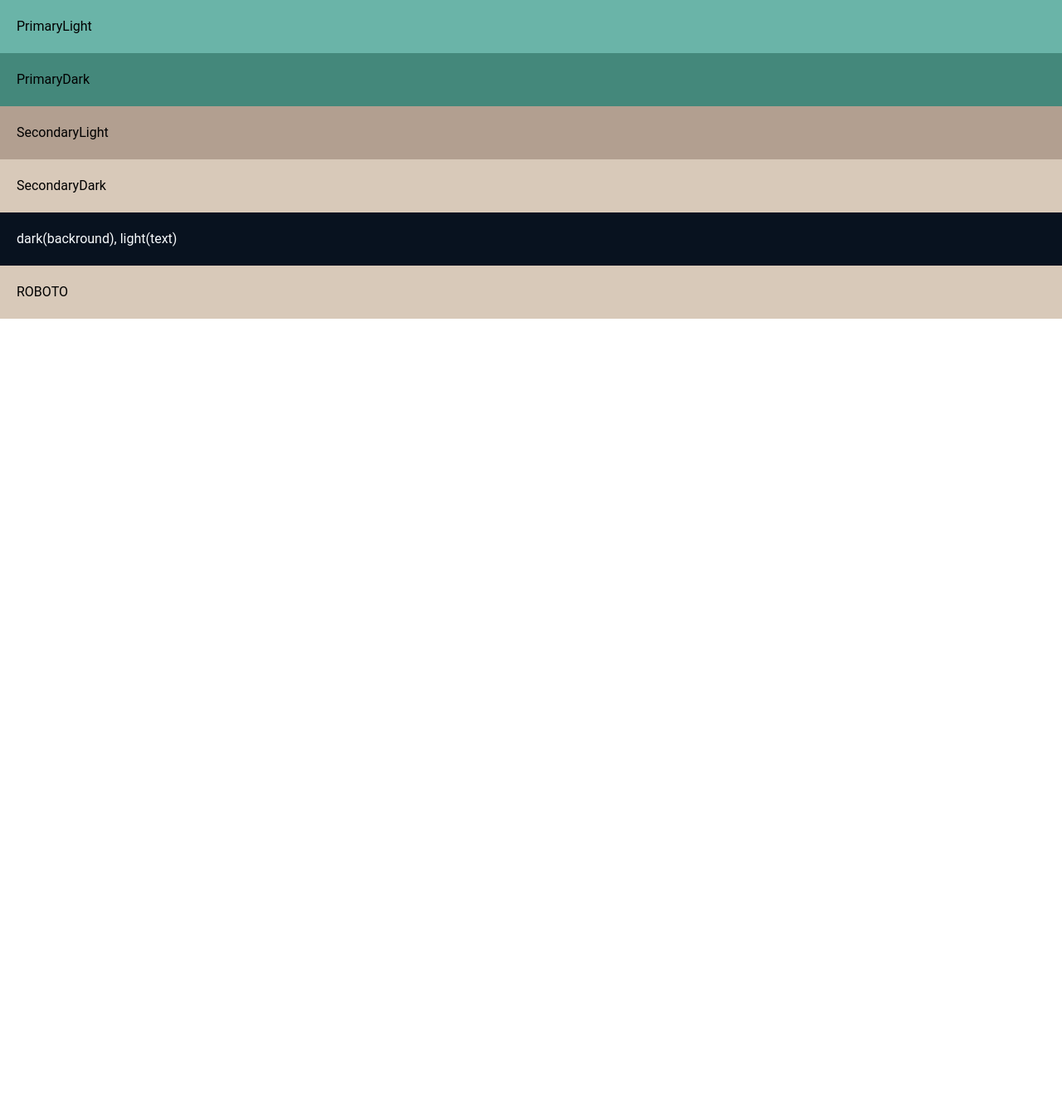
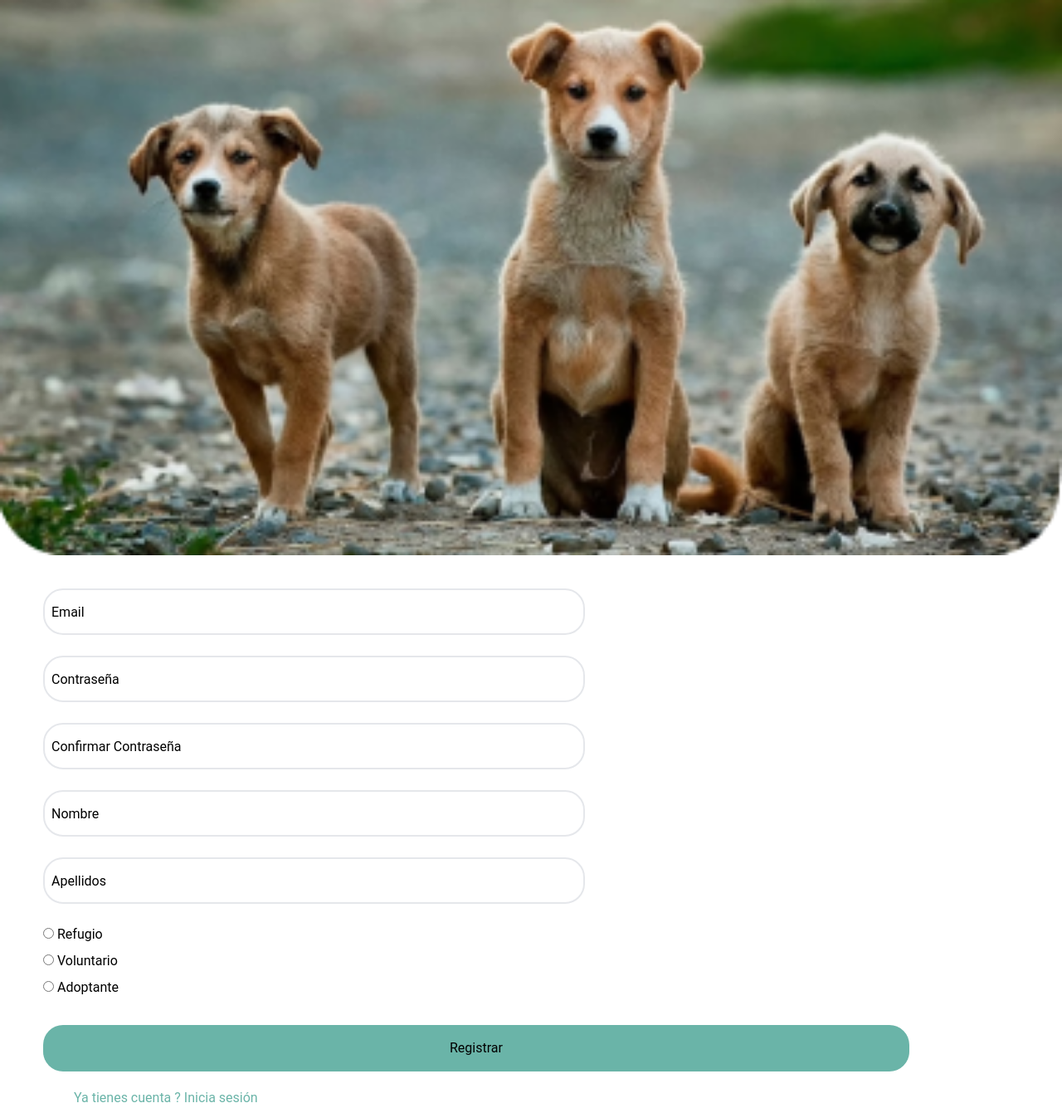
Before and after one commit to igrowker/i004-pawsome-front, a React (Vite) app: page / in a window 1280 px wide. Shown: the whole page at 83% size. Before the commit the page ends 800 px from the top, so only its background shows below. Built offline with nearby package versions, Linux system fonts and the light colour scheme.

Commit message:
Styles - register

```diff
--- a/src/App.tsx
+++ b/src/App.tsx
@@ -4,14 +4,16 @@ import RegisterPage from "./views/RegisterPage";
 function App() {
   return (
 
-    <div className="">
-      <h1 className="bg-primaryLight p-5">PrimaryLight</h1>
-      <h1 className="bg-primaryDark p-5">PrimaryDark</h1>
-      <h1 className="bg-secondaryDark p-5">SecondaryLight</h1>
-      <h1 className="bg-secondaryLight p-5">SecondaryDark</h1>
-      <h1 className="bg-dark text-light p-5" >dark(backround), light(text)</h1>
-      <h1 className="bg-secondaryLight p-5">ROBOTO</h1>
-    </div>
+    // <div className="">
+    //   <h1 className="bg-primaryLight p-5">PrimaryLight</h1>
+    //   <h1 className="bg-primaryDark p-5">PrimaryDark</h1>
+    //   <h1 className="bg-secondaryDark p-5">SecondaryLight</h1>
+    //   <h1 className="bg-secondaryLight p-5">SecondaryDark</h1>
+    //   <h1 className="bg-dark text-light p-5" >dark(backround), light(text)</h1>
+    //   <h1 className="bg-secondaryLight p-5">ROBOTO</h1>
+    // </div>
+
+    <RegisterPage></RegisterPage>
   );
 }
 
--- a/src/components/RegisterForm.tsx
+++ b/src/components/RegisterForm.tsx
@@ -7,19 +7,19 @@ const RegisterForm = () => {
     </div>
         <form className = "max-w-md md:max-w-2xl lg:max-w-3xl mt-10 ml-[52px] flex flex-col justify-center" >
             <div className="email text-">
-                <input type="email" placeholder="Email" className="border-2 rounded-3xl h-14 w-[85%] mb-[25px]" required></input>
+                <input type="email" placeholder="Email" placeholder-gray-500 className="border-2 rounded-3xl h-14 w-[85%] mb-[25px] placeholder-black pl-2" required></input>
             </div>
             <div className="password">
-                <input type="password" placeholder="Contraseña" className="border-2 rounded-3xl h-14 w-[85%] mb-[25px]" required></input>
+                <input type="password" placeholder="Contraseña" className="border-2 rounded-3xl h-14 w-[85%] mb-[25px] placeholder-black pl-2" required></input>
             </div>
             <div className="password">
-                <input type="password" placeholder="Confirmar Contraseña" className="border-2 rounded-3xl h-14 w-[85%] mb-[25px]" required></input>
+                <input type="password" placeholder="Confirmar Contraseña" className="border-2 rounded-3xl h-14 w-[85%] mb-[25px] placeholder-black pl-2" required></input>
             </div>
             <div className="name">
-                <input type="text" placeholder="Nombre" className="border-2 rounded-3xl h-14 w-[85%] mb-[25px]" required></input>
+                <input type="text" placeholder="Nombre" className="border-2 rounded-3xl h-14 w-[85%] mb-[25px] placeholder-black pl-2" required></input>
             </div>
             <div className="lastName">
-            <input type="text" placeholder="Apellidos" className="border-2 rounded-3xl h-14 w-[85%] mb-[25px]" required></input>
+            <input type="text" placeholder="Apellidos" className="border-2 rounded-3xl h-14 w-[85%] mb-[25px] placeholder-black pl-2" required></input>
             </div>
             <div className="registerOptions inline-grid">
             <label>
```
